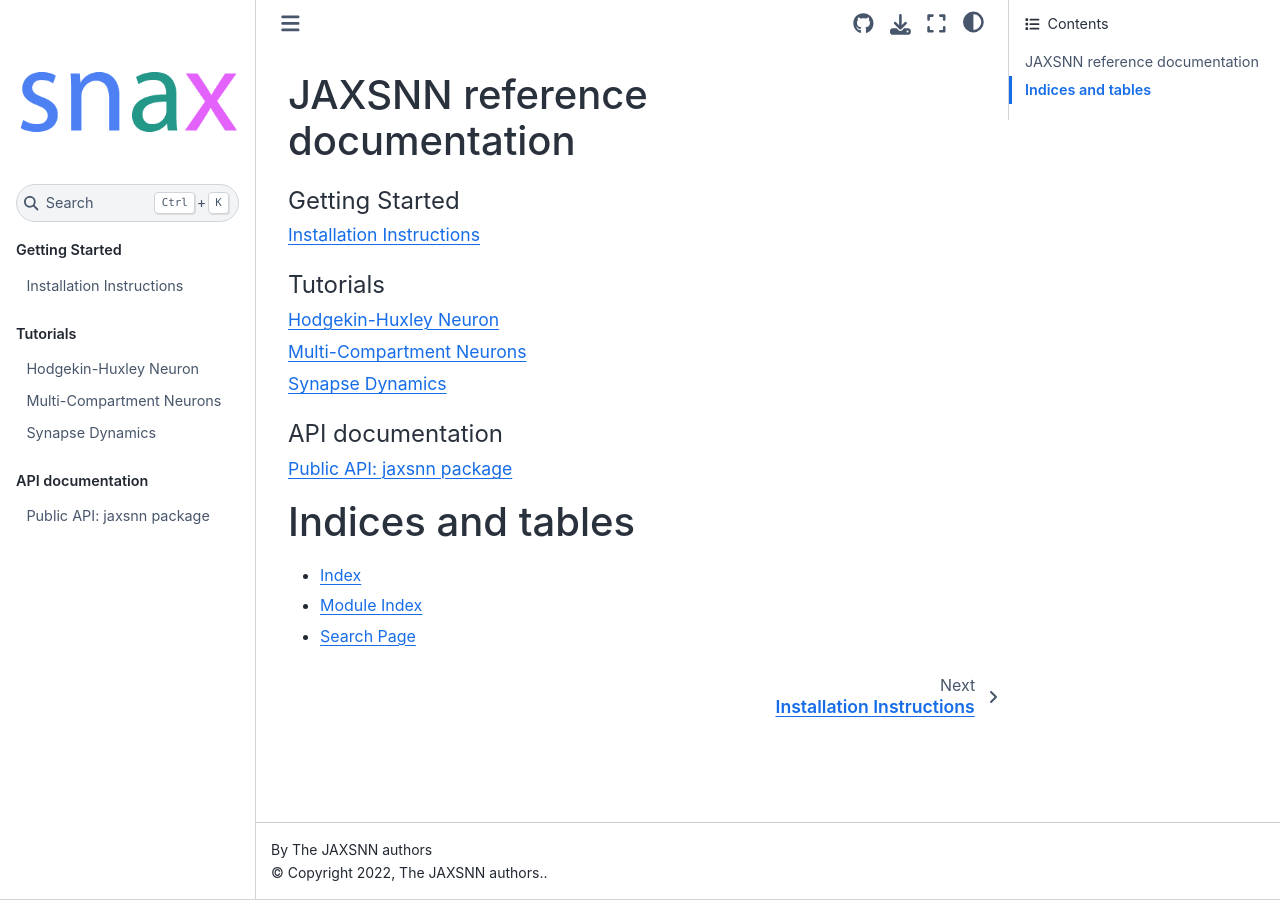
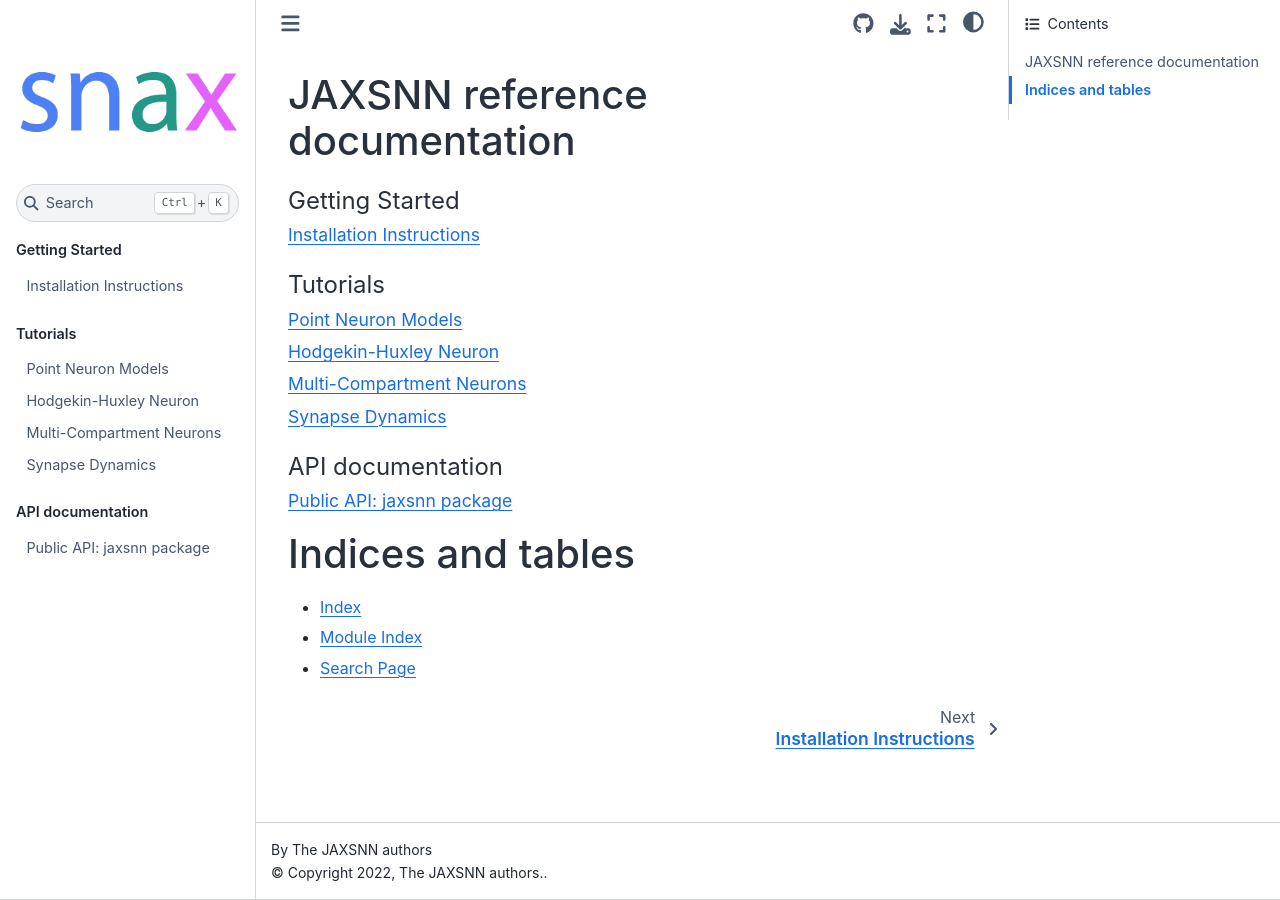
Before and after one commit to electronicvisions/jaxsnn, a Sphinx documentation site: the page built from doc/index.rst, in a window 1280 px wide. Built offline with Sphinx 7.4.7 and the Sphinx Book theme 1.1.4, drawn with Linux system fonts in a browser that asks for light colours; pages that are not in the unit, such as notebooks, are missing from menus.

Commit message:
doc: point neuron models
Change-Id: Icbb9346d4f71c75b2d05c957297011b2b5f7672b

```diff
--- a/doc/index.rst
+++ b/doc/index.rst
@@ -11,6 +11,7 @@ JAXSNN reference documentation
    :maxdepth: 1
    :caption: Tutorials
 
+   notebooks/point_neuron_models.ipynb
    notebooks/hodgekin_huxley.ipynb
    notebooks/passive_cable.ipynb
    notebooks/synapse_dynamics.ipynb
```
Also changed, not shown: doc/notebooks/point_neuron_models.ipynb (added).
